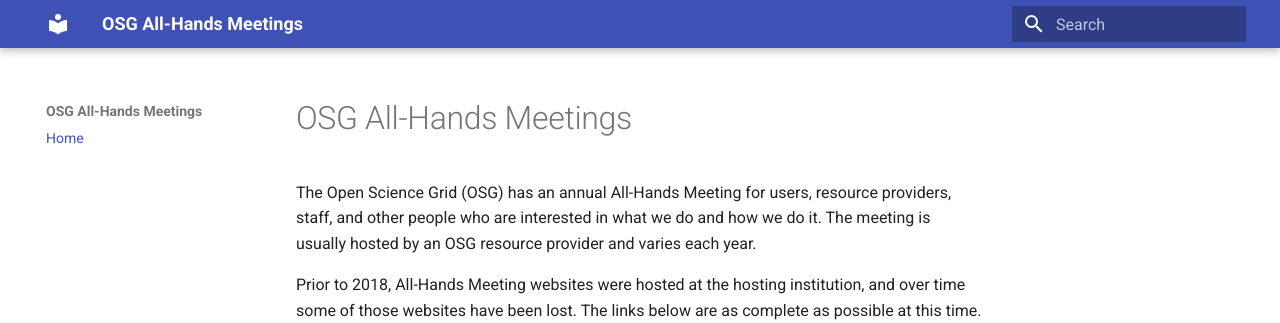
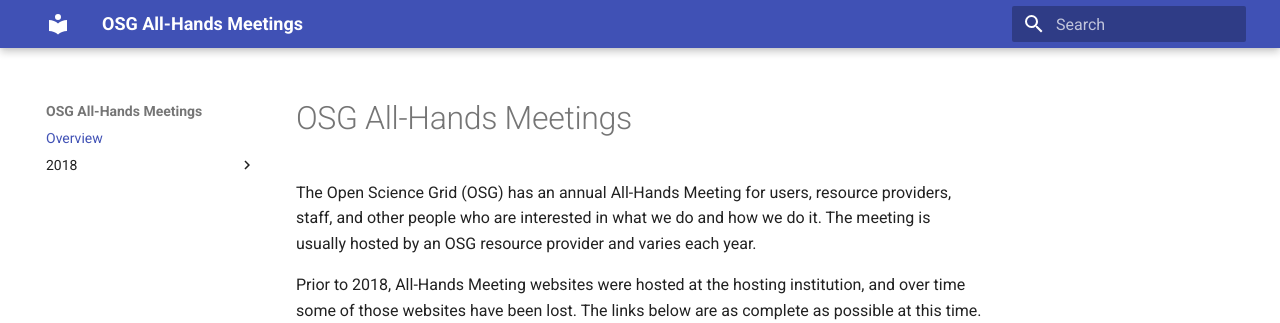
Before and after one commit to osg-htc/all-hands, an MkDocs documentation site: the page built from docs/index.md, in a window 1280 px wide. Shown: the top 323 px of the page. Built offline with MkDocs 1.6.1 and Material for MkDocs 9.7.7, drawn with Linux system fonts in a browser that asks for light colours; old or Windows-style settings are respelled for this version of MkDocs.

Commit message:
Updated page structure for new page

```diff
--- a/mkdocs.yml
+++ b/mkdocs.yml
@@ -5,7 +5,9 @@
   name: material
 
 pages:
-  - Home: index.md
+  - Overview: index.md
+  - 2018:
+    - Home: 2018/index.md
 
 markdown_extensions:
   - admonition
```
